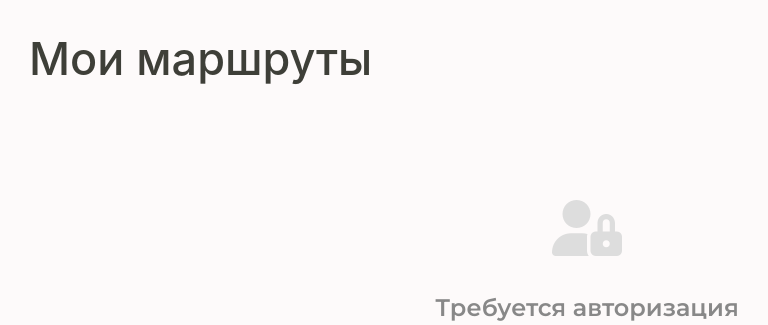
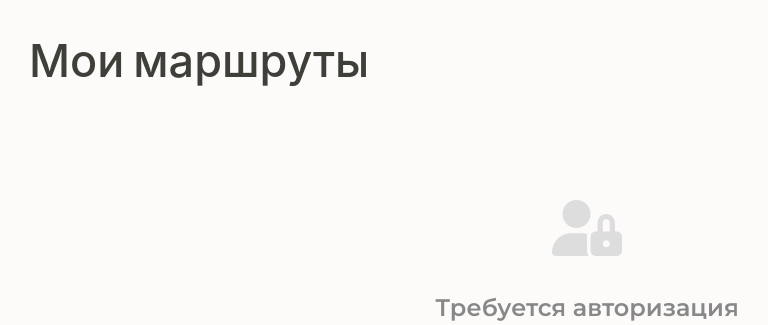
Before and after one commit to apollinaria28/Atmosphere_Petersburg, a Flask app: page /routes in a window 1280 px wide. Shown: the part 82-407 px from the top of the page, without its empty margins (53-821 px from the left). Run offline with Flask 3, Linux system fonts and the light colour scheme; parts of the project's set-up code (start-up, migrations or seed data) failed here and were passed over; some libraries are stand-ins or nearby versions.

Commit message:
шрифт настройка

```diff
--- a/app/static/style.css
+++ b/app/static/style.css
@@ -62,7 +62,7 @@ body {
 
 /* Заголовки h1, h2 — используют шрифт Kreadon Medium */
 h1, h2 {
-    font-family: 'Kreadon Medium', -apple-system, BlinkMacSystemFont, 'Segoe UI', Roboto, sans-serif !important;
+    font-family: 'Kreadon', -apple-system, BlinkMacSystemFont, 'Segoe UI', Roboto, sans-serif !important;
     font-weight: 500 !important;
 }
 
@@ -70,7 +70,7 @@ h1, h2 {
 .hero-section .hero-content .hero-title,
 .container .section-title,
 .test-section .section-title {
-    font-family: 'Kreadon Medium', -apple-system, BlinkMacSystemFont, 'Segoe UI', Roboto, sans-serif !important;
+    font-family: 'Kreadon', -apple-system, BlinkMacSystemFont, 'Segoe UI', Roboto, sans-serif !important;
     font-weight: 500 !important;
 }
 
```
